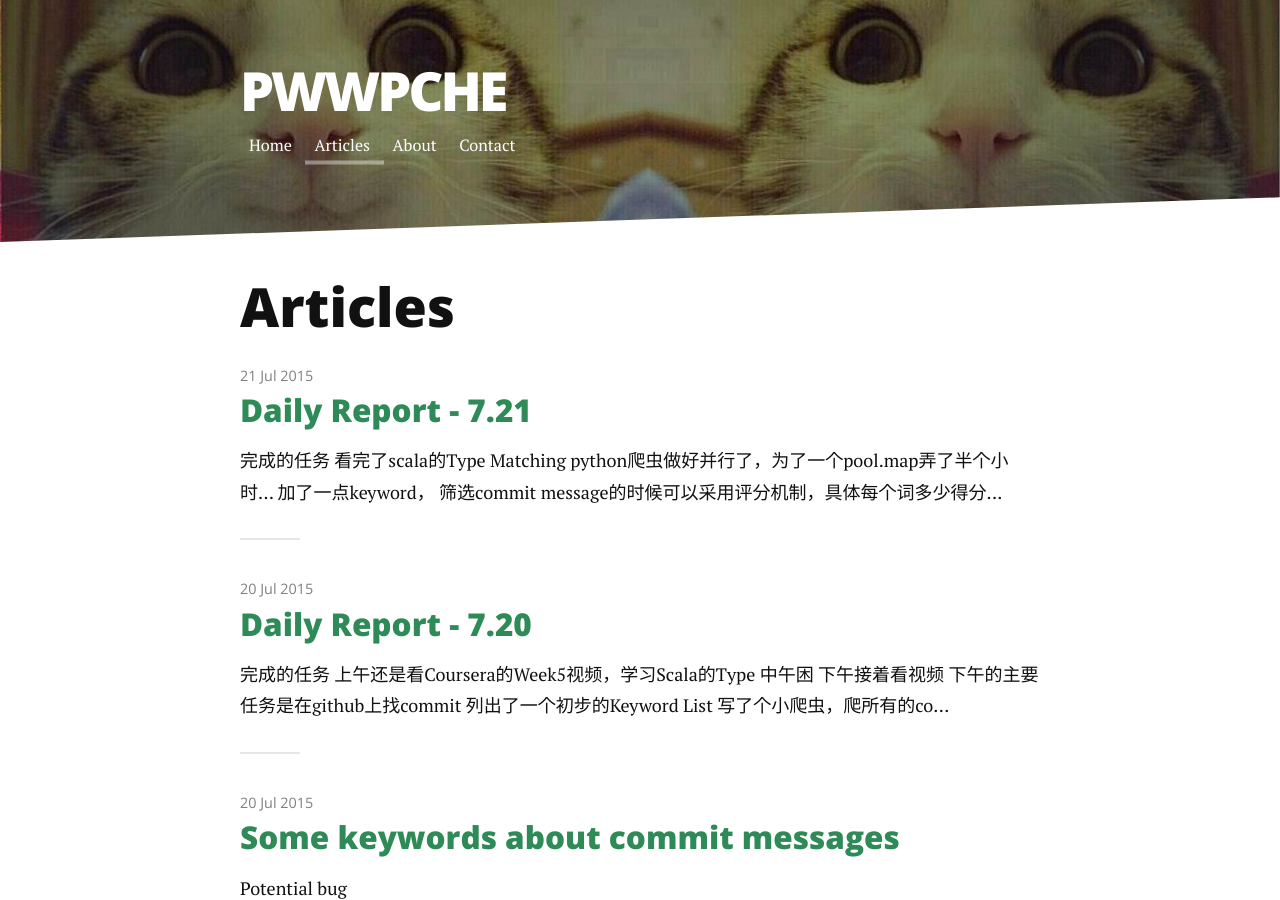
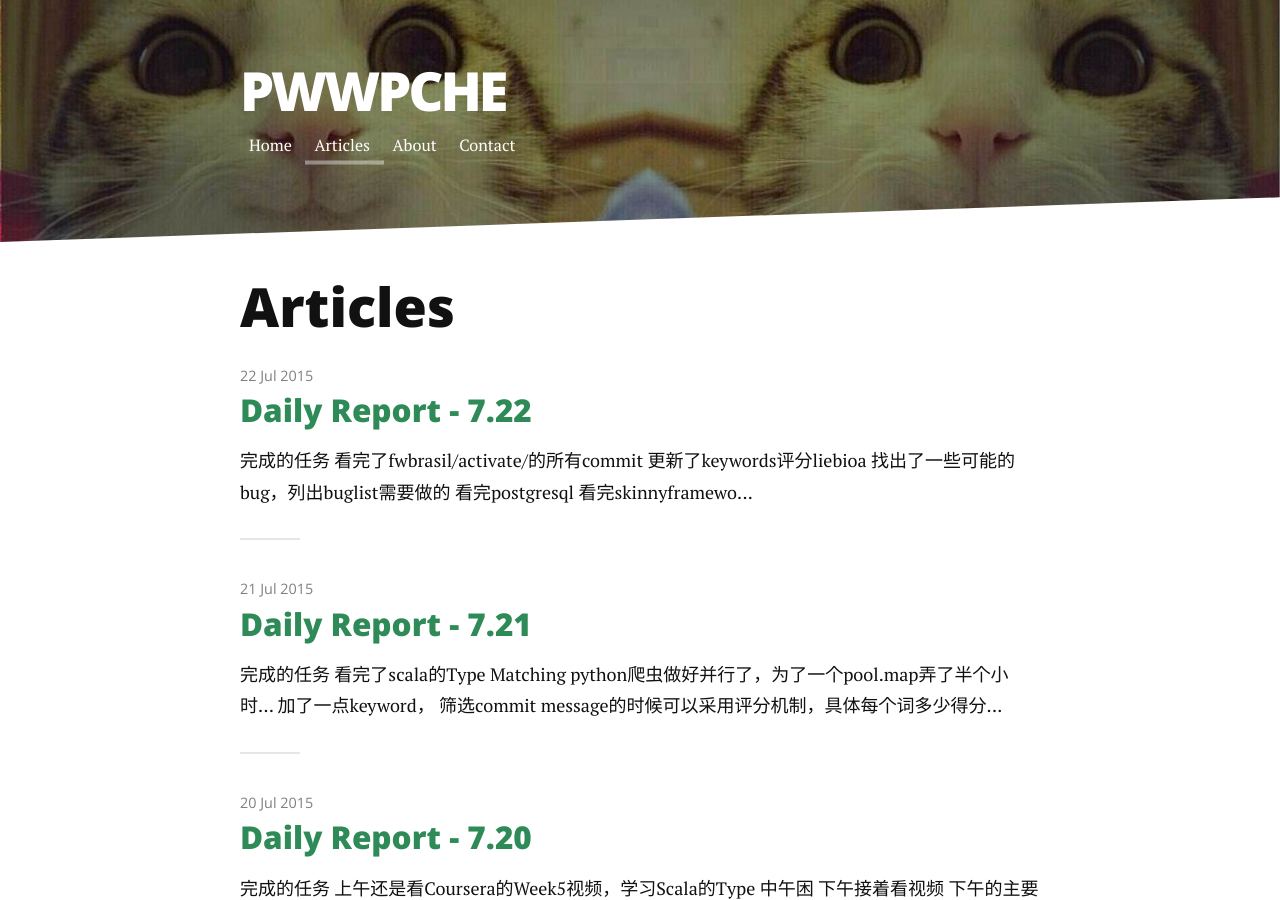
Before and after one commit to pwwpche/Github_site_source, a Jekyll site: the page built from articles.md, in a window 1280 px wide and 900 px high. Built offline with Jekyll 4.4.1, drawn with Linux system fonts in a browser that asks for light colours; nearby versions of some CDN libraries; Markdown is read by kramdown in place of the engine named in the settings.

Commit message:
daily report 7-22

```diff
--- /dev/null
+++ b/_posts/Report/2015-7-22-b.Daily Report - 7.22.markdown
@@ -0,0 +1,25 @@
+---
+layout: post
+title:  "Daily Report - 7.22"
+date:   2015-7-22
+tags:
+- Lab
+- Report
+---
+
+### 完成的任务
+* 看完了fwbrasil/activate/的所有commit
+* 更新了keywords评分liebioa
+* 找出了一些可能的bug，列出buglist
+
+
+### 需要做的
+* 看完postgresql
+* 看完skinnyframework
+* buglist归类
+* 写完爬虫，自动生成html，bug描述+链接
+* 对于fix#也要做处理
+
+
+### 问题：
+* private var, val , def, protected?
```
Also changed, not shown: _posts/2015-7-20-a. Some keywords about commit messages.markdown (+12 -1 lines).
